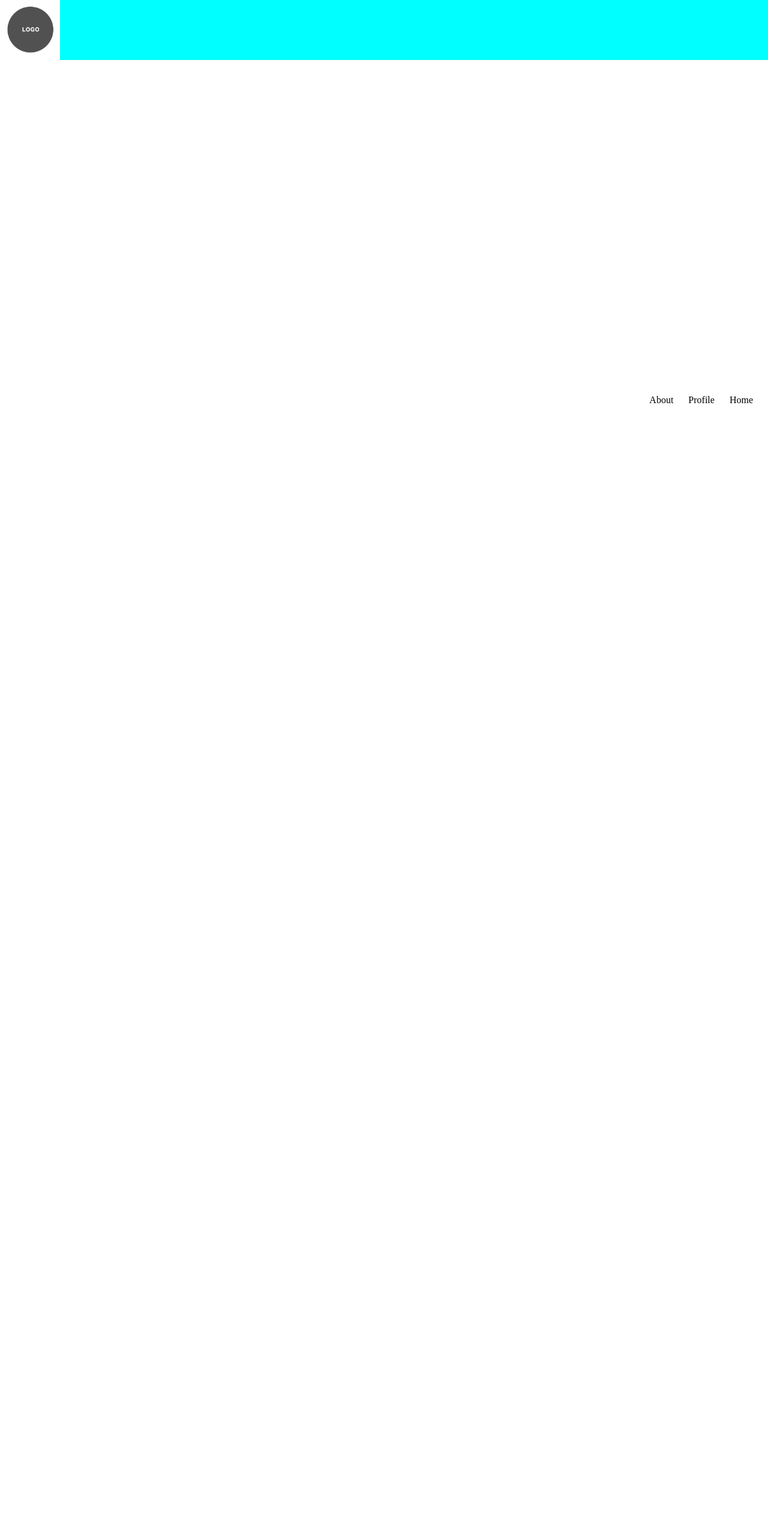
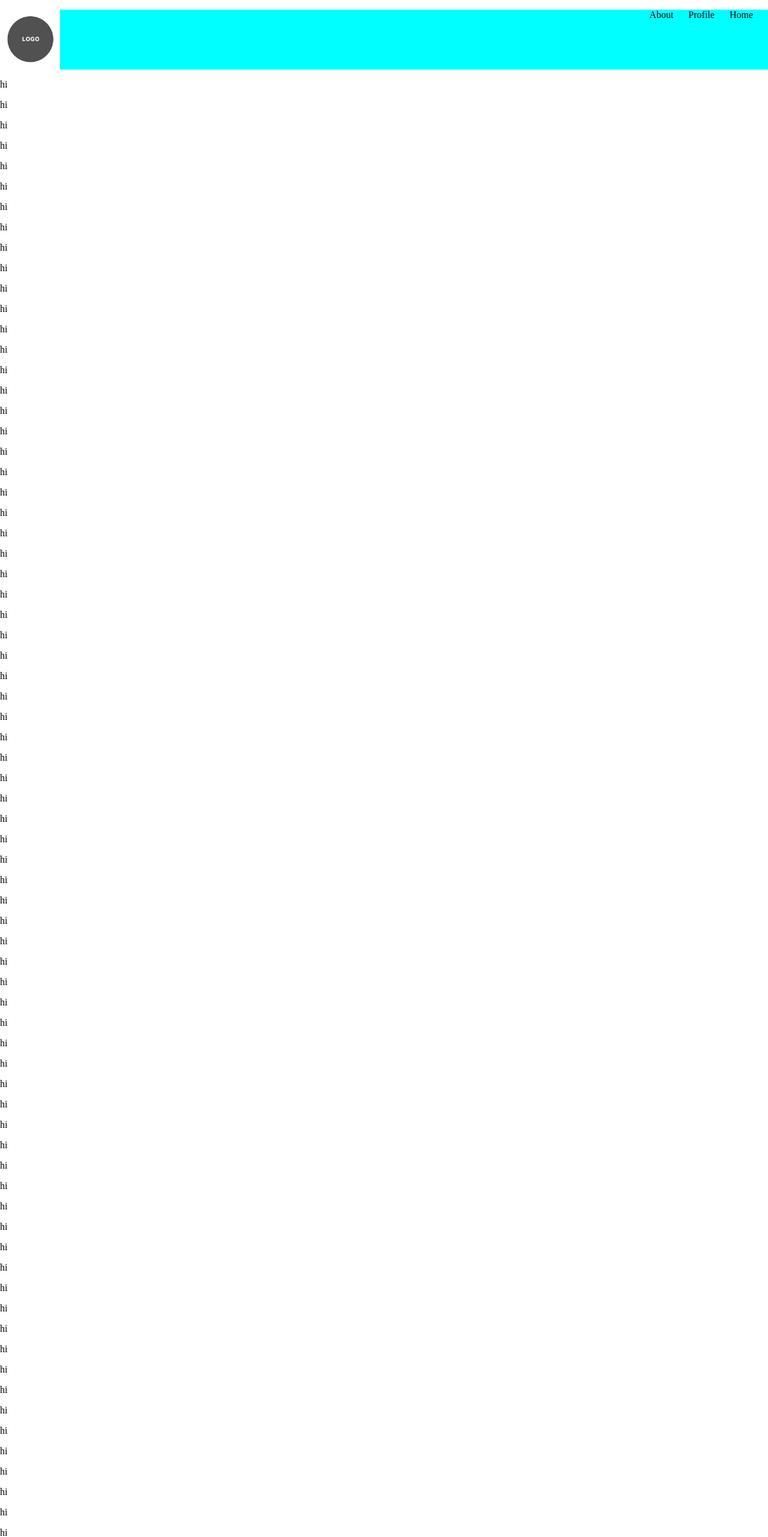
Before and after one commit to CIoCaNeLx3/PitchIn, a plain HTML site: page site/index.html in a window 1280 px wide. Shown: the top 2562 px of the page at 60% size. Before the commit the page ends 1316 px from the top, so only its background shows below. Drawn offline with Linux system fonts and the light colour scheme.

Commit message:
Menu tweaks, nothing successful

```diff
--- a/site/index.html
+++ b/site/index.html
@@ -7,7 +7,6 @@
 	<script src="scripts.js"> </script>
 </head>
 <body>
-	<div id="main">
 	<nav>
 		<div id="logo">
 			<img src="img/logo.png" alt="Logo">
@@ -20,6 +19,91 @@
 			</ul>
 		</div>
 	</nav>
-	</div>
+
+	<p> hi </p>
+	<p> hi </p>
+	<p> hi </p>
+	<p> hi </p>
+	<p> hi </p>
+	<p> hi </p>
+	<p> hi </p>
+	<p> hi </p>
+	<p> hi </p>
+	<p> hi </p>
+	<p> hi </p>
+	<p> hi </p>
+	<p> hi </p>
+	<p> hi </p>
+	<p> hi </p>
+	<p> hi </p>
+	<p> hi </p>
+	<p> hi </p>
+	<p> hi </p>
+	<p> hi </p>
+	<p> hi </p>
+	<p> hi </p>
+	<p> hi </p>
+	<p> hi </p>
+	<p> hi </p>
+	<p> hi </p>
+	<p> hi </p>
+	<p> hi </p>
+	<p> hi </p>
+	<p> hi </p>
+	<p> hi </p>
+	<p> hi </p>
+	<p> hi </p>
+	<p> hi </p>
+	<p> hi </p>
+	<p> hi </p>
+	<p> hi </p>
+	<p> hi </p>
+	<p> hi </p>
+	<p> hi </p>
+	<p> hi </p>
+	<p> hi </p>
+	<p> hi </p>
+	<p> hi </p>
+	<p> hi </p>
+	<p> hi </p>
+	<p> hi </p>
+	<p> hi </p>
+	<p> hi </p>
+	<p> hi </p>
+	<p> hi </p>
+	<p> hi </p>
+	<p> hi </p>
+	<p> hi </p>
+	<p> hi </p>
+	<p> hi </p>
+	<p> hi </p>
+	<p> hi </p>
+	<p> hi </p>
+	<p> hi </p>
+	<p> hi </p>
+	<p> hi </p>
+	<p> hi </p>
+	<p> hi </p>
+	<p> hi </p>
+	<p> hi </p>
+	<p> hi </p>
+	<p> hi </p>
+	<p> hi </p>
+	<p> hi </p>
+	<p> hi </p>
+	<p> hi </p>
+	<p> hi </p>
+	<p> hi </p>
+	<p> hi </p>
+	<p> hi </p>
+	<p> hi </p>
+	<p> hi </p>
+	<p> hi </p>
+	<p> hi </p>
+	<p> hi </p>
+	<p> hi </p>
+	<p> hi </p>
+	<p> hi </p>
+
 </body>
 </html>
--- a/site/style.css
+++ b/site/style.css
@@ -1,13 +1,14 @@
 body{
-	text-align: center;
 	padding: 0;
 	margin: 0;
+	top: 0;
 }
 
 /* The Navigation Bar */
 
 nav{
-
+	top: 0;
+	position: relative;
 	display: block;
 	width: 100%;
 	height: 100px;
@@ -22,10 +23,6 @@ nav img{
 
 nav ul{
 	list-style-type: none;
-	margin: 0;
-	padding: 0;
-	display: inline;
-	padding: 1px;
 }
 
 nav ul li a{
@@ -33,8 +30,6 @@ nav ul li a{
 	float: right;
 	color: black;
 	padding-right: 25px;
-	padding-top: 50%;
-	padding-bottom: 50%;
 }
 
 nav ul li a:hover{
```
Also changed, not shown: 1 other file. Lines whose indentation alone changed are shown as unchanged.
